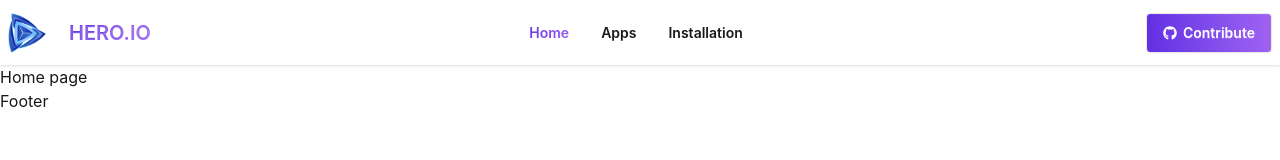
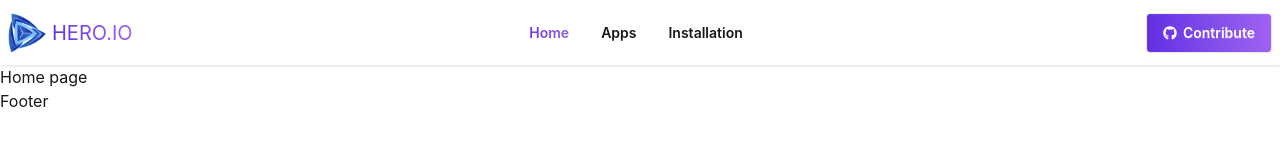
Before and after one commit to probillal/ph-play-store, a React (Vite) app: page / in a window 1280 px wide. Shown: the top 160 px of the page. Built offline with nearby package versions, Linux system fonts and the light colour scheme.

Commit message:
Logo correction done

```diff
--- a/src/Components/Navbar.jsx/Navbar.jsx
+++ b/src/Components/Navbar.jsx/Navbar.jsx
@@ -68,9 +68,9 @@ const Navbar = () => {
           </div>
           <div className="flex items-center gap-1">
             <img src={logoImage} alt="LogoImage" className="w-[40px]" />
-            <a className="btn btn-ghost text-xl bg-linear-to-r from-[#632EE3] to-[#9F62F2] bg-clip-text text-transparent ">
+            <h4 className="text-xl bg-linear-to-r from-[#632EE3] to-[#9F62F2] bg-clip-text text-transparent ">
               HERO.IO
-            </a>
+            </h4>
           </div>
         </div>
         <div className="navbar-center hidden lg:flex">
```
